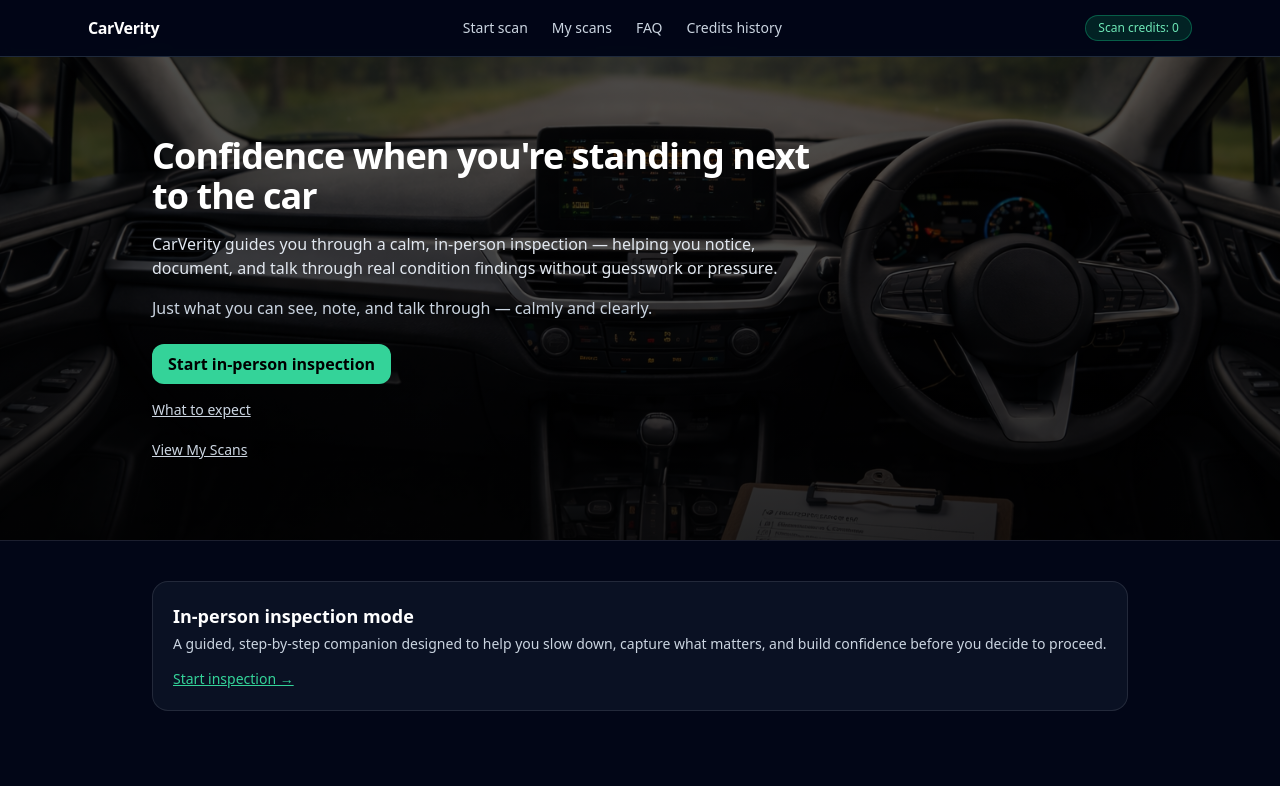
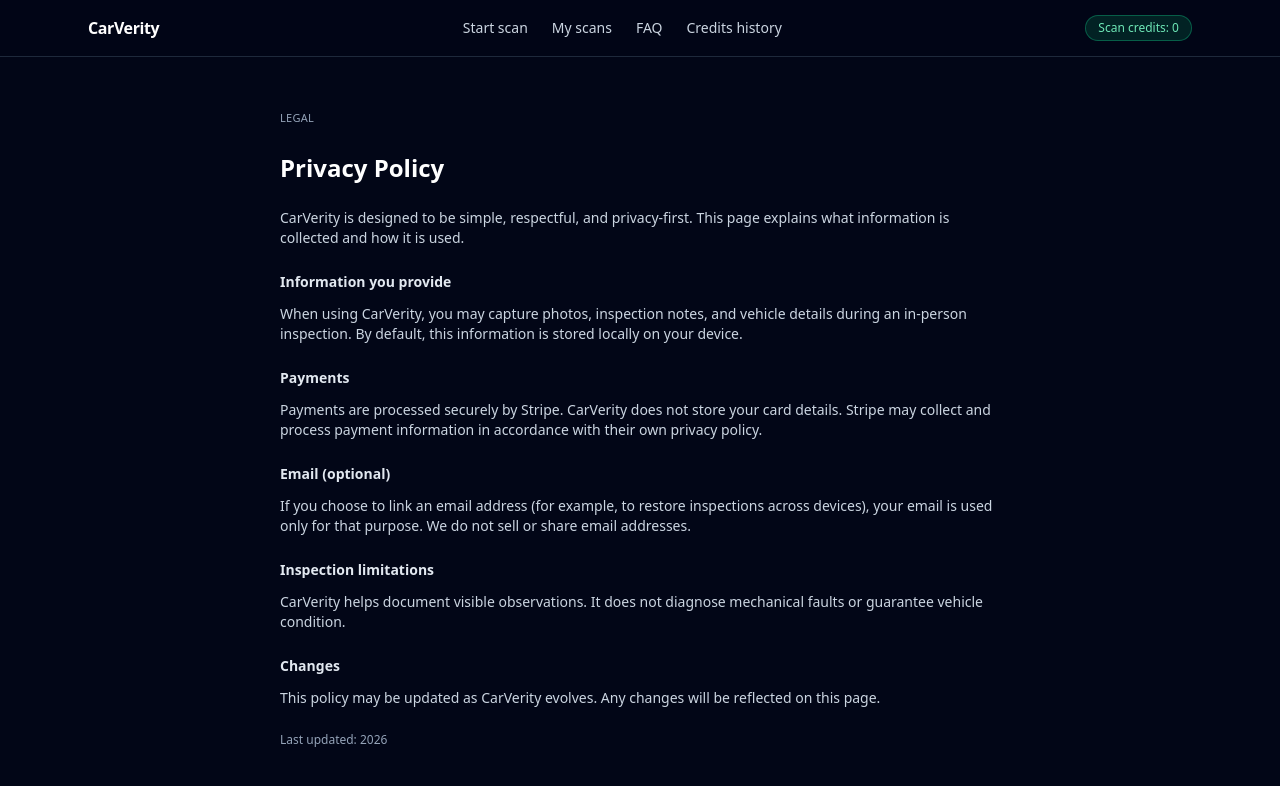
Before and after one commit to jeremy-swallow/carverity-clean, a React (Vite) app: page /privacy in a window 1280 px wide. Before the commit this address led to /. Shown: the top 786 px of the page. Built offline with nearby package versions, Linux system fonts and the light colour scheme.

Commit message:
Add privacy policy page and route for Stripe compliance

```diff
--- a/src/App.tsx
+++ b/src/App.tsx
@@ -27,6 +27,7 @@ import InPersonReportPrint from "./pages/InPersonReportPrint";
 ======================= */
 import MyScans from "./pages/MyScans";
 import Terms from "./pages/Terms";
+import Privacy from "./pages/Privacy";
 
 export default function App() {
   return (
@@ -79,6 +80,7 @@ export default function App() {
 
         {/* Legal */}
         <Route path="/terms" element={<Terms />} />
+        <Route path="/privacy" element={<Privacy />} />
 
         {/* Library */}
         <Route path="/my-scans" element={<MyScans />} />
--- /dev/null
+++ b/src/pages/Privacy.tsx
@@ -0,0 +1,75 @@
+export default function Privacy() {
+  return (
+    <div className="max-w-3xl mx-auto px-6 py-12 space-y-6">
+      <span className="text-[11px] uppercase tracking-wide text-slate-400">
+        Legal
+      </span>
+
+      <h1 className="text-2xl font-semibold text-white">
+        Privacy Policy
+      </h1>
+
+      <p className="text-sm text-slate-300">
+        CarVerity is designed to be simple, respectful, and privacy-first.
+        This page explains what information is collected and how it is used.
+      </p>
+
+      <section className="space-y-3">
+        <h2 className="text-sm font-semibold text-slate-200">
+          Information you provide
+        </h2>
+        <p className="text-sm text-slate-300">
+          When using CarVerity, you may capture photos, inspection notes, and
+          vehicle details during an in-person inspection. By default, this
+          information is stored locally on your device.
+        </p>
+      </section>
+
+      <section className="space-y-3">
+        <h2 className="text-sm font-semibold text-slate-200">
+          Payments
+        </h2>
+        <p className="text-sm text-slate-300">
+          Payments are processed securely by Stripe. CarVerity does not store
+          your card details. Stripe may collect and process payment information
+          in accordance with their own privacy policy.
+        </p>
+      </section>
+
+      <section className="space-y-3">
+        <h2 className="text-sm font-semibold text-slate-200">
+          Email (optional)
+        </h2>
+        <p className="text-sm text-slate-300">
+          If you choose to link an email address (for example, to restore
+          inspections across devices), your email is used only for that purpose.
+          We do not sell or share email addresses.
+        </p>
+      </section>
+
+      <section className="space-y-3">
+        <h2 className="text-sm font-semibold text-slate-200">
+          Inspection limitations
+        </h2>
+        <p className="text-sm text-slate-300">
+          CarVerity helps document visible observations. It does not diagnose
+          mechanical faults or guarantee vehicle condition.
+        </p>
+      </section>
+
+      <section className="space-y-3">
+        <h2 className="text-sm font-semibold text-slate-200">
+          Changes
+        </h2>
+        <p className="text-sm text-slate-300">
+          This policy may be updated as CarVerity evolves. Any changes will be
+          reflected on this page.
+        </p>
+      </section>
+
+      <p className="text-xs text-slate-400">
+        Last updated: {new Date().getFullYear()}
+      </p>
+    </div>
+  );
+}
```
